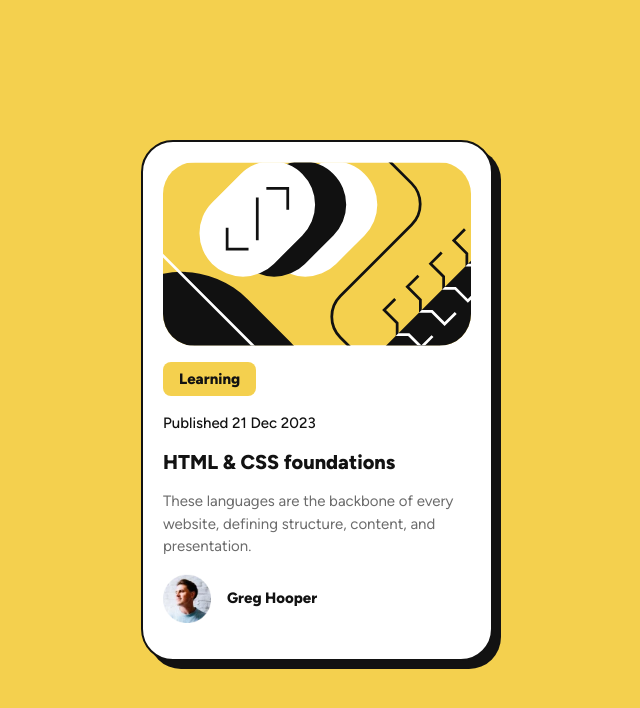
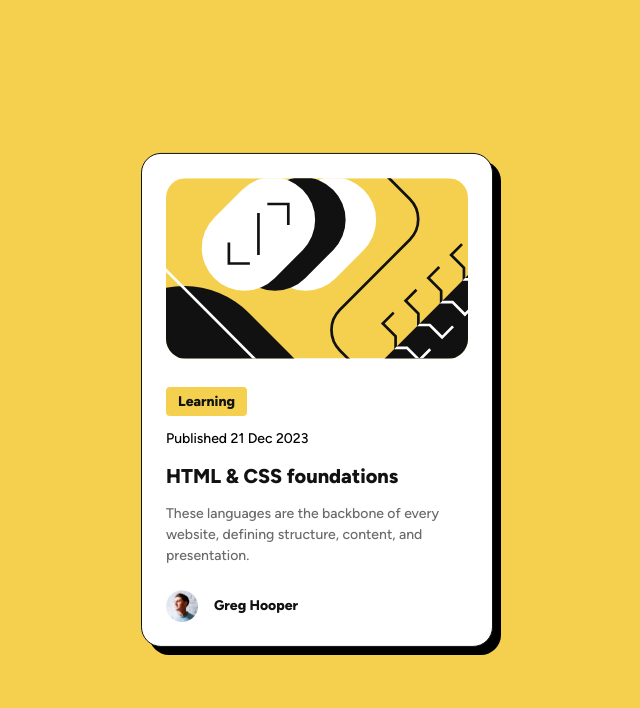
Before and after one commit to korcakSEA/blog-preview-card-main, a plain HTML site: page index.html in a window 1280 px wide. Shown: the whole page, without its empty margins (323-963 px from the left). Drawn offline with Linux system fonts and the light colour scheme.

Commit message:
style: update index.html and style.css with new content and styles

```diff
--- a/index.html
+++ b/index.html
@@ -10,29 +10,28 @@
 
   <title>Frontend Mentor | Blog preview card</title>
 
-  <!-- Feel free to remove these styles or customise in your own stylesheet 👍 -->
-  <style>
-    .attribution { font-size: 11px; text-align: center; }
-    .attribution a { color: hsl(228, 45%, 44%); }
-  </style>
 </head>
 <body>
 
   <div class="card-container">
-    <img class="card-img" src="/blog-preview-card-main/assets/images/illustration-article.svg" alt="illustration article">
-    <span class="card-tag">Learning</span>
-    <p class="card-date">Published 21 Dec 2023</p>
-    <h2 class="card-title">HTML & CSS foundations</h2>
-    <p>These languages are the backbone of every website, defining structure, content, and presentation.</p>
+
+    <img class="blog-image" src="/blog-preview-card-main/assets/images/illustration-article.svg" alt="illustration article">
+
+    <div class="card-content">
+
+      <span class="category">Learning</span>
+      <p class="publish-date">Published 21 Dec 2023</p>
+      <h2 class="title">HTML & CSS foundations</h2>
+      <p class="description">These languages are the backbone of every website, defining structure, content, and presentation.</p>
+
+    </div>
+
     <div class="card-avatar">
-      <img class="avatar-img" src="/blog-preview-card-main/assets/images/image-avatar.webp" alt="avatar">
-      <span class="author-name">Greg Hooper</span>
+      <img class="userpic" src="/blog-preview-card-main/assets/images/image-avatar.webp" alt="avatar">
+      <span class="authorname">Greg Hooper</span>
     </div>
+
   </div>
 
-  <!-- <div class="attribution">
-    Challenge by <a href="https://www.frontendmentor.io?ref=challenge" target="_blank">Frontend Mentor</a>.
-    Coded by <a href="#">Your Name Here</a>.
-  </div> -->
 </body>
 </html>
--- a/style.css
+++ b/style.css
@@ -8,7 +8,7 @@
 }
 
 
-*{
+*,::after,::before{
     box-sizing: border-box;
     margin: 0;
     padding: 0;
@@ -26,98 +26,112 @@
 
     /* Typography */
 
-    --font-size:.9375rem; /* 15px */
+    --font-size-sm: 0.875rem; /* 14px */
+    --font-size-md: 1rem; /* 16px */
+    --font-size-base: 1.125rem; /* 18px */
+    --font-size-xl: 1.25rem; /* 20px */
+    --font-size-lg: 1.5rem; /* 24px */
 
     --font-weight-500: 500;
     --font-weight-800: 800;
+
+    /* Spacing */
+
+    --space-50:4px;
+    --space-100:8px;
+    --space-150:12px;
+    --space-300:24px;
+
 }
 
-/* Global Styles */
 body{
     font-family: "Figtree", sans-serif;
-    font-size: var(--font-size);
     background-color: var(--Yellow);
-    color: var(--Gray-500);
-    display: flex;
-    justify-content: center;
-    align-items: center;
-    min-height: 100vh;
-}
-
-img{
-    max-width: 100%;
-    display: block;
-}
-
-h2{
-    font-size: 1.25rem;
-    color: var(--Gray-950);
-    font-weight: var(--font-weight-800);
-    margin-bottom: 1rem;
+    position: relative;
+    height: 100vh;
 }
 
 
-p{
-    margin-bottom: 1rem;
+
+.card-container{
+
+    width: 22rem;
+    background-color: var(--White);
+    padding: var(--space-300);
+    border: 1px solid var(--Gray-950);
+    border-radius: 1.25rem;
+
+    position: absolute;
+    top: 50%;
+    left: 50%;
+    transform: translate(-50%,-50%);
+
+    box-shadow: 0.5rem 0.5rem rgba(0,0,0,1);
+}
+
+.card-content{
+    margin-bottom: var(--space-300);
+}
+
+.blog-image{
+    width: 100%;
+    border-radius: 1.25rem;
+    margin-bottom: var(--space-300);
+    object-fit: fill;
+}
+
+
+.category{
+    display: inline-block;
+    background-color: var(--Yellow);
+    border-radius: 4px;
+    padding: var(--space-50) var(--space-150);
+
+    font-weight: var(--font-weight-800);
+    font-size: var(--font-size-sm);
+    line-height: 1.5;
+    color: var(--Gray-950);
+    margin-bottom: var(--space-150);
+}
+
+.publish-date{
+    margin-bottom: var(--space-150);
+    font-size: var(--font-size-sm);
+    font-weight: var(--font-weight-500);
     line-height: 1.5;
 }
 
-/* Card Styles */
-.card-container{
-    background-color: var(--White);
-    max-width: 22rem;
-    padding: 1.25rem;
-    margin:0 1rem;
-    border-radius: 2rem;
-    border: 2px solid var(--Gray-950);
-
-    box-shadow: .5rem .5rem  var(--Gray-950);
+.title{
+    font-size: var(--font-size-xl);
+    font-weight: var(--font-weight-800);
+    line-height: 1.5;
+    margin-bottom: var(--space-150);
+    color: var(--Gray-950);
 }
 
-.card-container:hover {
-    box-shadow: 0.75rem 0.75rem var(--Gray-950);
-    transition: box-shadow 0.3s ease;
-}
-
-.card-img{
-    border-radius: 2rem;
-    margin-bottom: 1rem;
-}
-
-.card-tag{
-    display: inline-block;
-    background-color: var(--Yellow);
-    color: var(--Gray-950);
-    font-weight: var(--font-weight-800);
-    padding: 0.5rem 1rem;
-    border-radius: .5rem;
-    margin-bottom: 1rem;
-}
-
-.card-date{
-    color: var(--Gray-950);
-    font-weight: var(--font-weight-500);
-    margin-bottom: 1rem;
-}
-
-.card-title:hover{
+.title:hover{
     color: var(--Yellow);
     cursor: pointer;
 }
 
-.card-avatar{
-    display: flex;
-    justify-content: flex-start;
-    align-items: center;
-    gap: 1rem;
-    margin-bottom: 1rem;
+.description{
+    font-size: var(--font-size-sm);
+    font-weight: var(--font-weight-500);
+    line-height: 1.5;
+    color: var(--Gray-500);
 }
 
-.avatar-img{
-    width: 3rem;
+
+.userpic{
+    width: 2rem;
+    display: inline-block;
+    vertical-align: middle;
 }
 
-.author-name{
+.authorname{
+    font-size: var(--font-size-sm);
     font-weight: var(--font-weight-800);
+    line-height: 1.5;
     color: var(--Gray-950);
+    margin-left: var(--space-150);
 }
```
